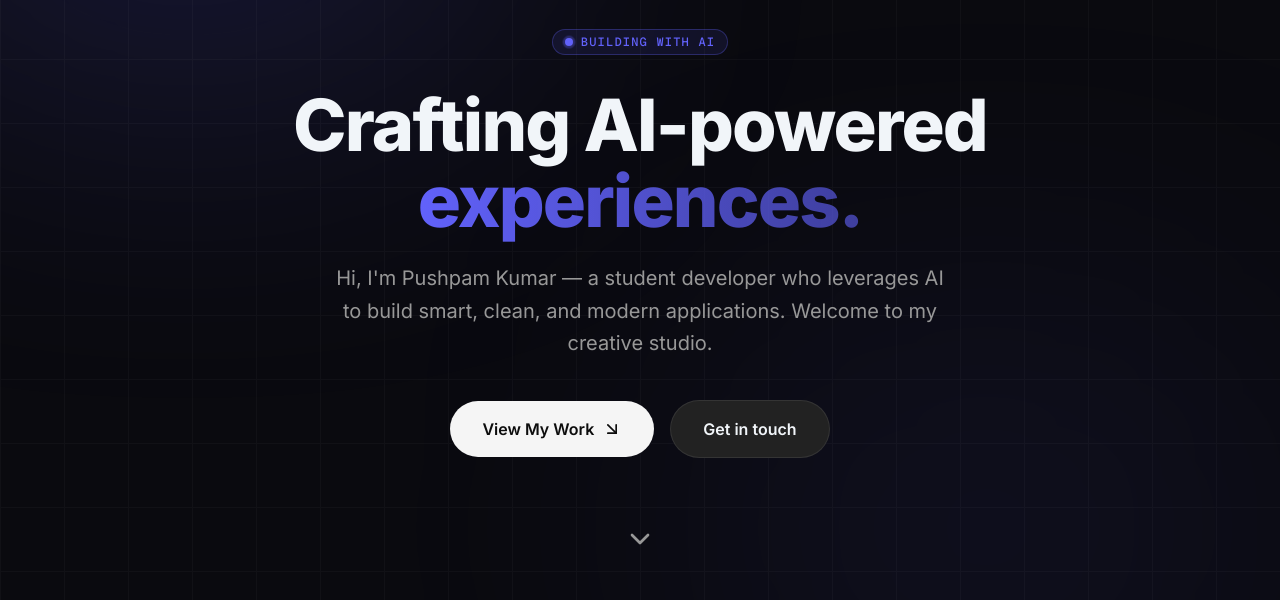
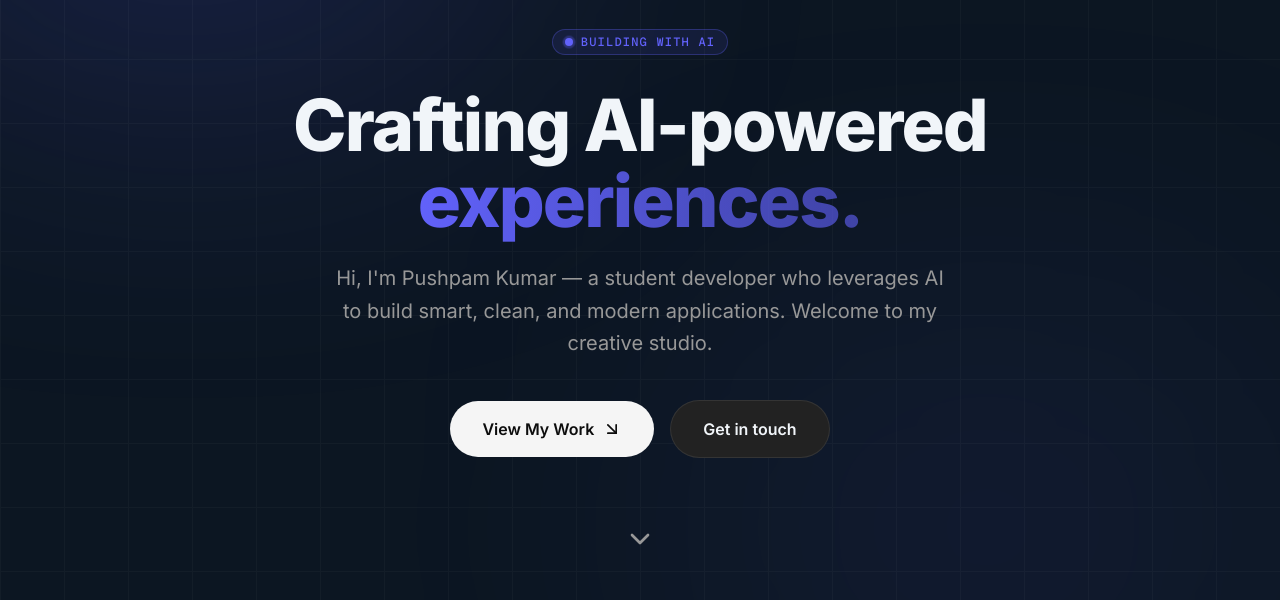
Before and after one commit to PAMStudio-Code/PAMStudio-Portfolio, a Next.js app: page / in a window 1280 px wide. Shown: the part 197-797 px from the top of the page. Built offline with nearby package versions, Linux system fonts and the light colour scheme.

Commit message:
Refactor main page layout and add DNA background
Updated the main page layout and added a 3D DNA background component.

```diff
--- a/app/page.tsx
+++ b/app/page.tsx
@@ -4,26 +4,13 @@ import { Projects } from '@/components/projects'
 import { About } from '@/components/about'
 import { Contact } from '@/components/contact'
 import { SiteFooter } from '@/components/site-footer'
+import { DnaBackground } from '@/components/dna-background'
 
 export default function Page() {
   return (
-    <main className="relative min-h-screen bg-[#0a0a0f] text-slate-100 selection:bg-cyan-500 selection:text-black overflow-hidden">
-      {/* Ambient background glow effects */}
-      <div className="fixed inset-0 pointer-events-none -z-10">
-        {/* Top-left cyan/indigo glow */}
-        <div className="absolute -top-40 -left-40 h-96 w-96 rounded-full bg-cyan-500/15 blur-3xl" />
-
-        {/* Center-right purple glow */}
-        <div className="absolute top-1/3 -right-40 h-[30rem] w-[30rem] rounded-full bg-purple-600/15 blur-3xl" />
-
-        {/* Bottom-left emerald/cyan glow */}
-        <div className="absolute -bottom-40 left-1/4 h-96 w-96 rounded-full bg-emerald-500/10 blur-3xl" />
-
-        {/* Subtle developer grid pattern */}
-        <div
-          className="absolute inset-0 bg-[linear-gradient(to_right,#ffffff08_1px,transparent_1px),linear-gradient(to_bottom,#ffffff08_1px,transparent_1px)] bg-[size:4rem_4rem] [mask-image:radial-gradient(ellipse_60%_50%_at_50%_0%,#000_70%,transparent_100%)]"
-        />
-      </div>
+    <main className="relative min-h-screen bg-[#0C1622] text-slate-100 overflow-x-hidden">
+      {/* 3D Moving DNA Helix Background */}
+      <DnaBackground />
 
       {/* Page Content */}
       <div className="relative z-10 flex flex-col gap-12 sm:gap-20">
```
